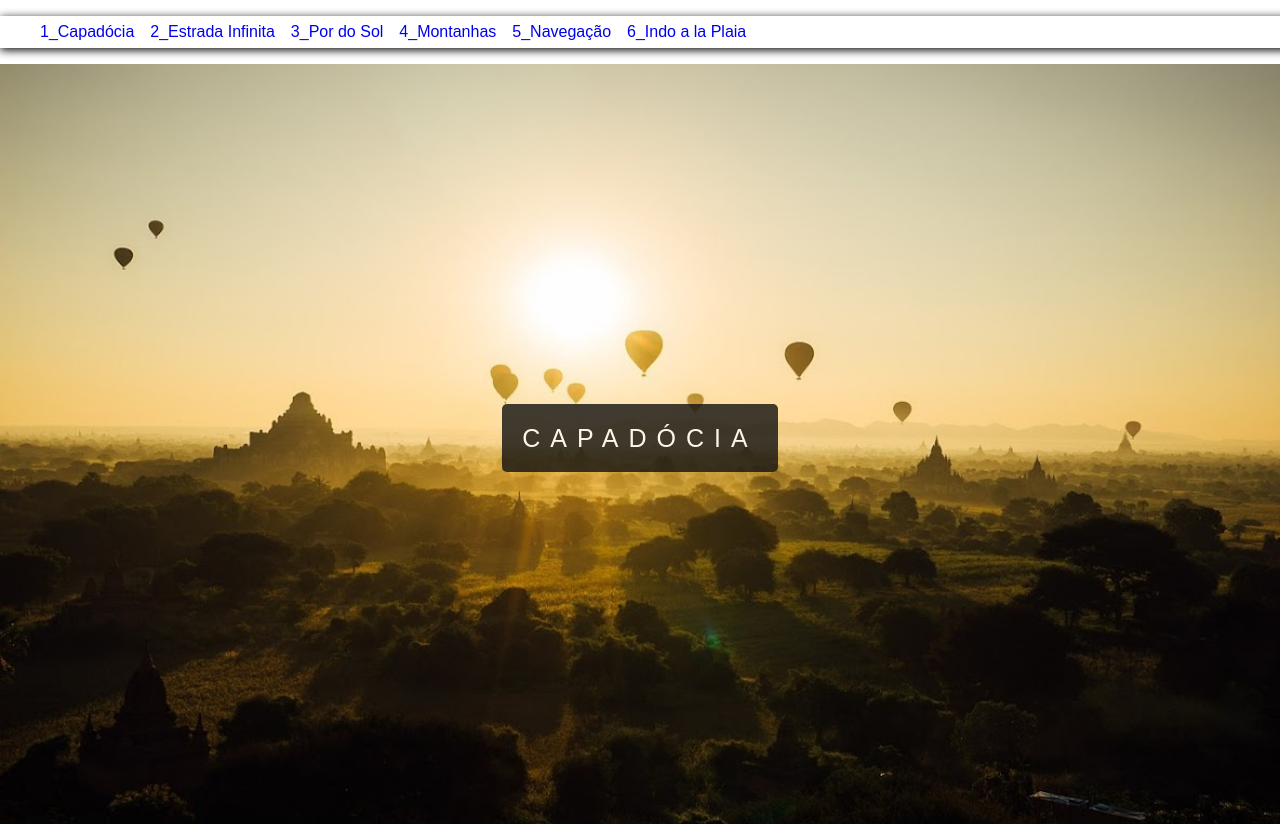
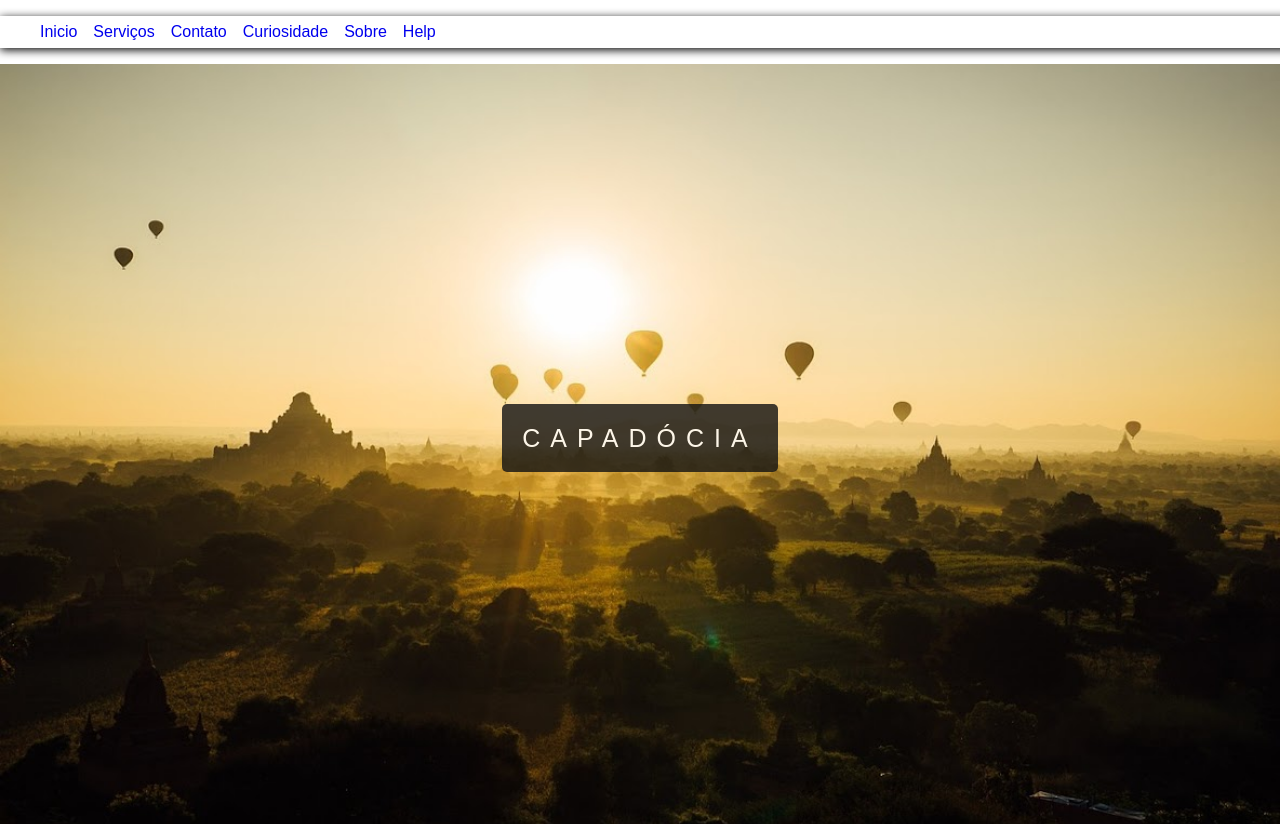
Before and after one commit to marcelo21061/PrimeiroRepositorio, a plain HTML site: page index.html in a window 1280 px wide. Shown: the top 824 px of the page. Drawn offline with Linux system fonts and the light colour scheme.

Commit message:
Update index.html

```diff
--- a/index.html
+++ b/index.html
@@ -10,12 +10,12 @@
 <body>
     <nav class="menu">
         <ul>
-            <li><a href="#">1_Capadócia</a></li>
-            <li><a href="#">2_Estrada Infinita</a></li>
-            <li><a href="#">3_Por do Sol</a></li>
-            <li><a href="#">4_Montanhas</a></li>
-            <li><a href="#">5_Navegação</a></li>
-            <li><a href="#">6_Indo a la Plaia</a></li>
+            <li><a href="#ini">Inicio</a></li>
+            <li><a href="#ser">Serviços</a></li>
+            <li><a href="#con">Contato</a></li>
+            <li><a href="#cur">Curiosidade</a></li>
+            <li><a href="#sob">Sobre</a></li>
+            <li><a href="#hel">Help</a></li>
         </ul>
     </nav>
 
```
